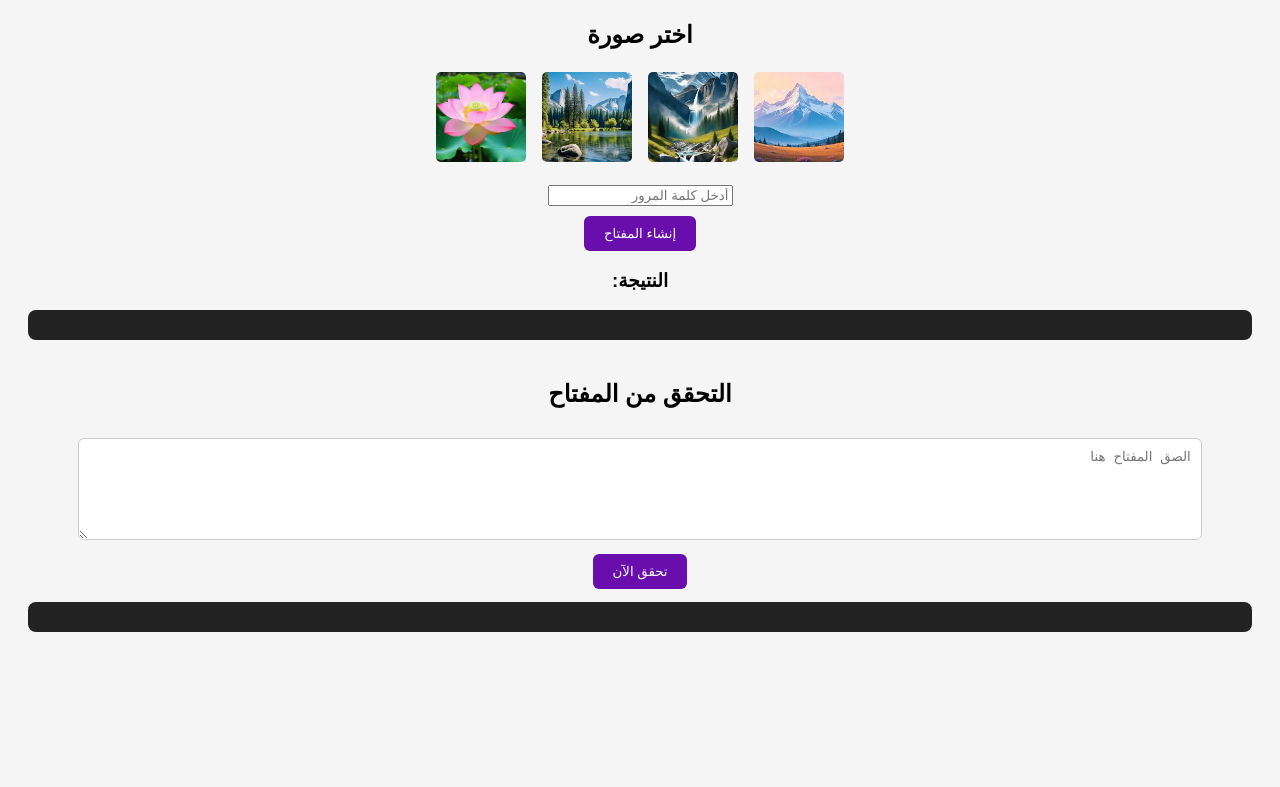
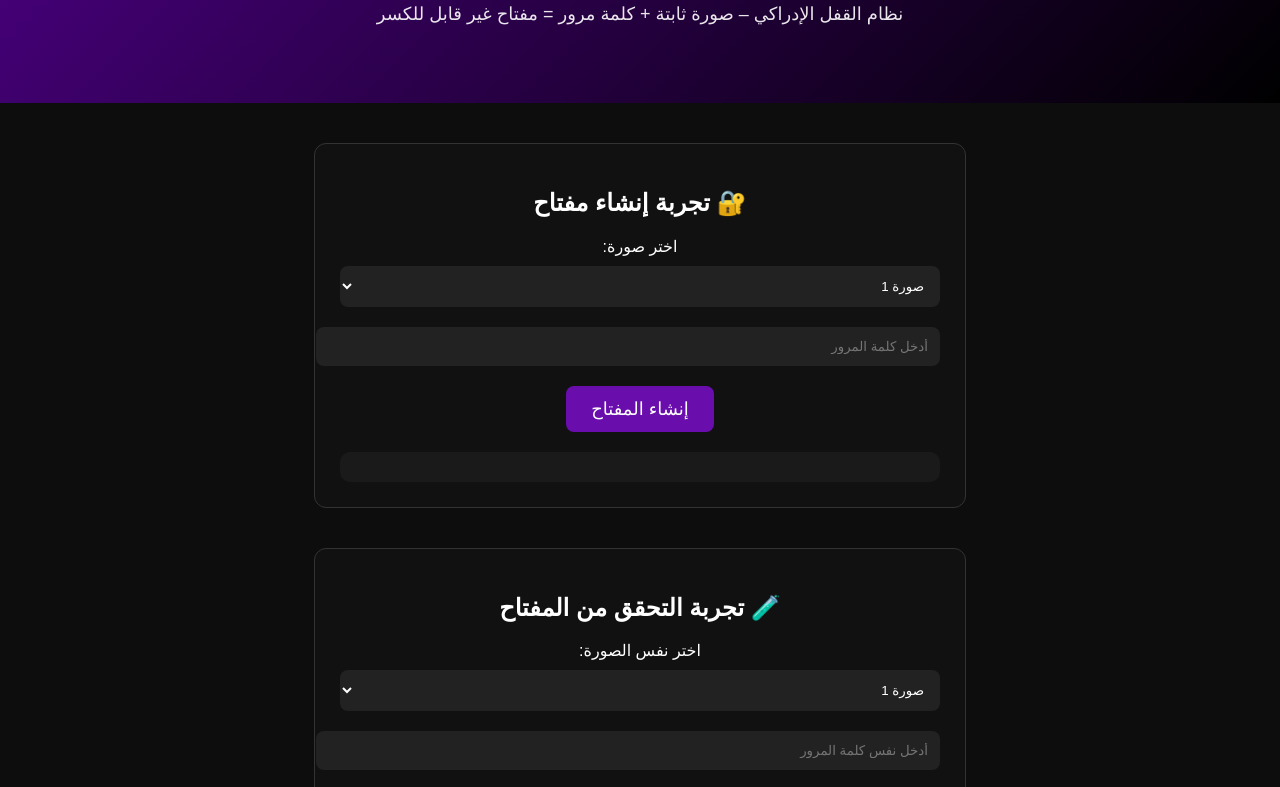
Before and after one commit to alkasm1/Keynova_api, a website: page public/index.html in a window 1280 px wide. Shown: the part 147-934 px from the top of the page. Before the commit the page ends 820 px from the top, so only its background shows below. Drawn offline with Linux system fonts and the light colour scheme.

Commit message:
Update index.html

```diff
--- a/public/index.html
+++ b/public/index.html
@@ -2,169 +2,167 @@
 <html lang="ar" dir="rtl">
 <head>
     <meta charset="UTF-8">
-  <title>Keynova Lock</title>
+    <title>Keynova API – القفل الإدراكي</title>
     <style>
         body {
-      font-family: sans-serif;
-      background: #f5f5f5;
-      padding: 20px;
+            font-family: Arial, sans-serif;
+            background: #0d0d0d;
+            color: #fff;
+            margin: 0;
+            padding: 0;
             text-align: center;
         }
-
-    h2 {
-      margin-top: 40px;
+        header {
+            padding: 60px 20px;
+            background: linear-gradient(135deg, #4b0082, #000);
         }
-
-    .image-picker {
-      display: flex;
-      gap: 10px;
-      justify-content: center;
-      flex-wrap: wrap;
-      margin-bottom: 20px;
+        h1 {
+            font-size: 40px;
+            margin-bottom: 10px;
         }
-
-    .image-picker img {
-      width: 90px;
-      height: 90px;
-      object-fit: cover;
+        p {
+            font-size: 18px;
+            opacity: 0.9;
+        }
+        .container {
+            margin: 40px auto;
+            max-width: 600px;
+            background: #111;
+            padding: 25px;
+            border-radius: 12px;
+            border: 1px solid #333;
+        }
+        select, input, textarea {
+            width: 100%;
+            padding: 12px;
+            margin: 10px 0;
             border-radius: 8px;
-      cursor: pointer;
-      border: 3px solid transparent;
-      transition: 0.2s;
+            border: none;
+            background: #222;
+            color: #fff;
         }
-
-    .image-picker img.selected {
-      border-color: #6a0dad;
-      transform: scale(1.05);
-    }
-
-    .preview {
-      margin-top: 10px;
-      width: 200px;
-      border-radius: 10px;
-    }
-
         button {
-      padding: 10px 20px;
+            padding: 12px 25px;
             background: #6a0dad;
-      color: white;
             border: none;
-      border-radius: 6px;
+            color: #fff;
+            font-size: 18px;
+            border-radius: 8px;
             cursor: pointer;
             margin-top: 10px;
         }
-
-    textarea {
-      width: 90%;
-      height: 80px;
-      margin-top: 10px;
-      padding: 10px;
-      border-radius: 6px;
-      border: 1px solid #ccc;
+        button:hover {
+            background: #520a9e;
         }
-
-    pre {
-      background: #222;
-      color: #0f0;
+        .result {
+            margin-top: 20px;
+            background: #1a1a1a;
             padding: 15px;
-      border-radius: 8px;
+            border-radius: 10px;
+            font-size: 14px;
+            word-wrap: break-word;
             text-align: left;
             direction: ltr;
-      overflow-x: auto;
         }
     </style>
 </head>
 <body>
 
-  <h1>🔐 Keynova Lock</h1>
-  <p>صورة + كلمة مرور = مفتاح غير قابل للكسر</p>
+<header>
+    <h1>Keynova API</h1>
+    <p>نظام القفل الإدراكي – صورة ثابتة + كلمة مرور = مفتاح غير قابل للكسر</p>
+</header>
 
-  <!-- اختيار الصورة -->
-  <h2>اختر صورة</h2>
-  <div class="image-picker" id="imagePicker"></div>
-  <img id="preview" class="preview" src="" hidden>
+<!-- إنشاء المفتاح -->
+<div class="container">
+    <h2>🔐 تجربة إنشاء مفتاح</h2>
 
-  <input id="password" type="text" placeholder="أدخل كلمة المرور">
+    <label>اختر صورة:</label>
+    <select id="imageURL"></select>
 
-  <br>
+    <input type="text" id="passwordInput" placeholder="أدخل كلمة المرور">
+
     <button onclick="generateKey()">إنشاء المفتاح</button>
 
-  <h3>النتيجة:</h3>
-  <pre id="result"></pre>
+    <div id="generateResult" class="result"></div>
+</div>
 
-  <h2>التحقق من المفتاح</h2>
-  <textarea id="verifyKey" placeholder="الصق المفتاح هنا"></textarea>
-  <br>
-  <button onclick="verifyKeyNow()">تحقق الآن</button>
+<!-- التحقق -->
+<div class="container">
+    <h2>🧪 تجربة التحقق من المفتاح</h2>
 
-  <pre id="verifyResult"></pre>
+    <label>اختر نفس الصورة:</label>
+    <select id="verifyImageURL"></select>
+
+    <input type="text" id="verifyPassword" placeholder="أدخل نفس كلمة المرور">
+    <textarea id="verifyFinalKey" placeholder="الصق المفتاح النهائي هنا"></textarea>
+
+    <button onclick="verifyKey()">تحقق الآن</button>
+
+    <div id="verifyResult" class="result"></div>
+</div>
 
 <script>
-  // الصور المتوفرة
-  const images = ["image1.jpeg", "image2.jpeg", "image3.jpeg", "image4.jpeg"];
-
-  let selectedImage = null;
-
-  // عرض الصور
-  const picker = document.getElementById("imagePicker");
-  images.forEach(img => {
-    const el = document.createElement("img");
-    el.src = "images/" + img;
-    el.onclick = () => selectImage(el, img);
-    picker.appendChild(el);
+/* مكتبة الصور */
+const naturalImages = [];
+for (let i = 1; i <= 24; i++) {
+    naturalImages.push({
+        url: `/images/image${i}.jpeg`,
+        name: `صورة ${i}`
     });
-
-  function selectImage(el, img) {
-    selectedImage = img;
-
-    document.querySelectorAll(".image-picker img").forEach(i => i.classList.remove("selected"));
-    el.classList.add("selected");
-
-    const preview = document.getElementById("preview");
-    preview.src = "images/" + img;
-    preview.hidden = false;
 }
 
+/* تحميل الصور في القوائم */
+function loadImages() {
+    const select1 = document.getElementById("imageURL");
+    const select2 = document.getElementById("verifyImageURL");
+
+    naturalImages.forEach(img => {
+        select1.add(new Option(img.name, img.url));
+        select2.add(new Option(img.name, img.url));
+    });
+}
+loadImages();
+
+/* إنشاء المفتاح */
 async function generateKey() {
-    if (!selectedImage) return alert("اختر صورة أولاً");
-    const password = document.getElementById("password").value;
+    const imageURL = document.getElementById("imageURL").value;
+    const password = document.getElementById("passwordInput").value.trim();
 
-    const res = await fetch("/api/generate-key", {
+    if (!imageURL || !password) {
+        document.getElementById("generateResult").innerText = "الرجاء اختيار صورة وإدخال كلمة مرور.";
+        return;
+    }
+
+    const res = await fetch(`/api/generate-key`, {
         method: "POST",
-      headers: {"Content-Type": "application/json"},
-      body: JSON.stringify({
-        imageURL: `/images/${selectedImage}`,
-        password
-      })
+        headers: { "Content-Type": "application/json" },
+        body: JSON.stringify({ imageURL, password })
     });
 
     const data = await res.json();
-    document.getElementById("result").textContent = JSON.stringify(data, null, 2);
+    document.getElementById("generateResult").innerText = JSON.stringify(data, null, 2);
 }
 
-  async function verifyKeyNow() {
-    if (!selectedImage) return alert("اختر نفس الصورة أولاً");
+/* التحقق من المفتاح */
+async function verifyKey() {
+    const imageURL = document.getElementById("verifyImageURL").value;
+    const password = document.getElementById("verifyPassword").value.trim();
+    const finalKey = document.getElementById("verifyFinalKey").value.trim().replace(/\s+/g, "");
 
-    const password = document.getElementById("password").value;
-    const finalKey = document.getElementById("verifyKey").value
-      .trim()
-      .replace(/\r/g, "")
-      .replace(/\n/g, "")
-      .replace(/\s+/g, "")
-      .replace(/[^a-fA-F0-9]/g, "");
+    if (!imageURL || !password || !finalKey) {
+        document.getElementById("verifyResult").innerText = "الرجاء اختيار الصورة، إدخال كلمة المرور، ولصق المفتاح النهائي.";
+        return;
+    }
 
-    const res = await fetch("/api/verify-key", {
+    const res = await fetch(`/api/verify-key`, {
         method: "POST",
-      headers: {"Content-Type": "application/json"},
-      body: JSON.stringify({
-        imageURL: `/images/${selectedImage}`,
-        password,
-        finalKey
-      })
+        headers: { "Content-Type": "application/json" },
+        body: JSON.stringify({ imageURL, password, finalKey })
     });
 
     const data = await res.json();
-    document.getElementById("verifyResult").textContent = JSON.stringify(data, null, 2);
+    document.getElementById("verifyResult").innerText = JSON.stringify(data, null, 2);
 }
 </script>
 
```
Lines whose indentation alone changed are shown as unchanged.
